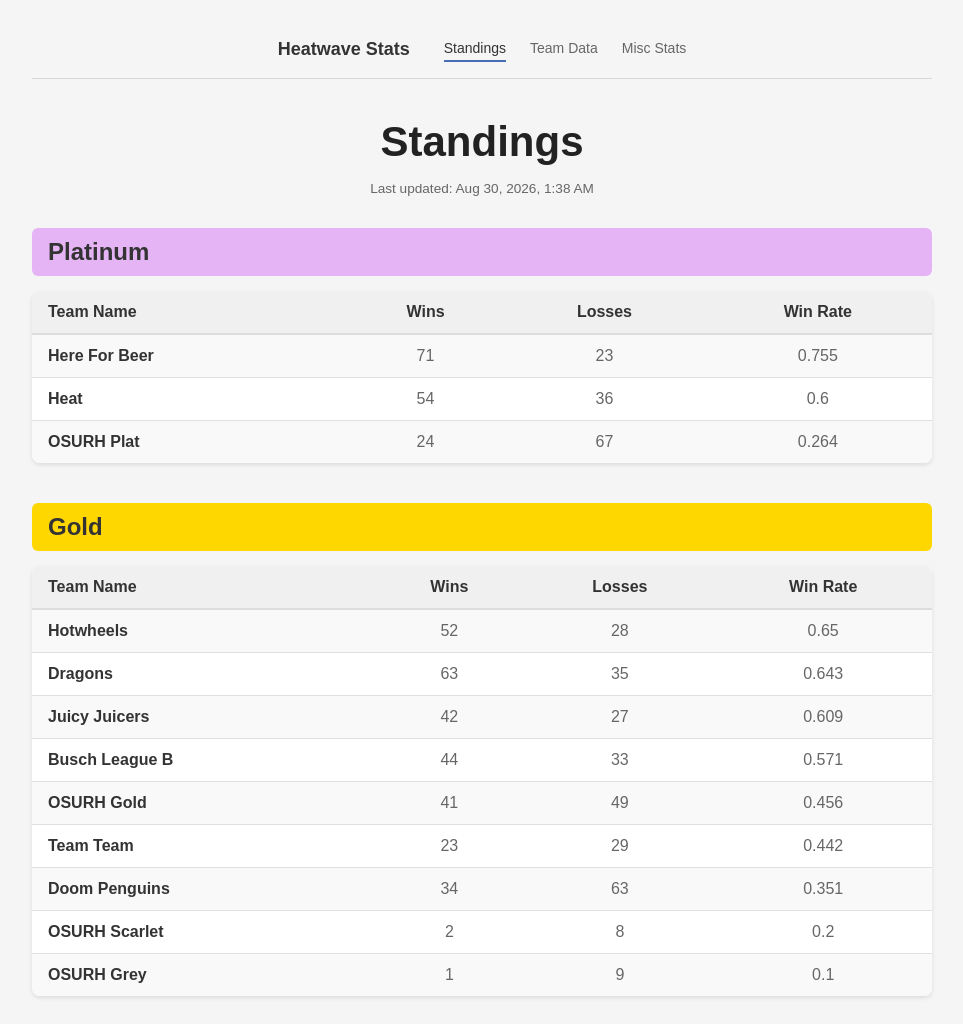
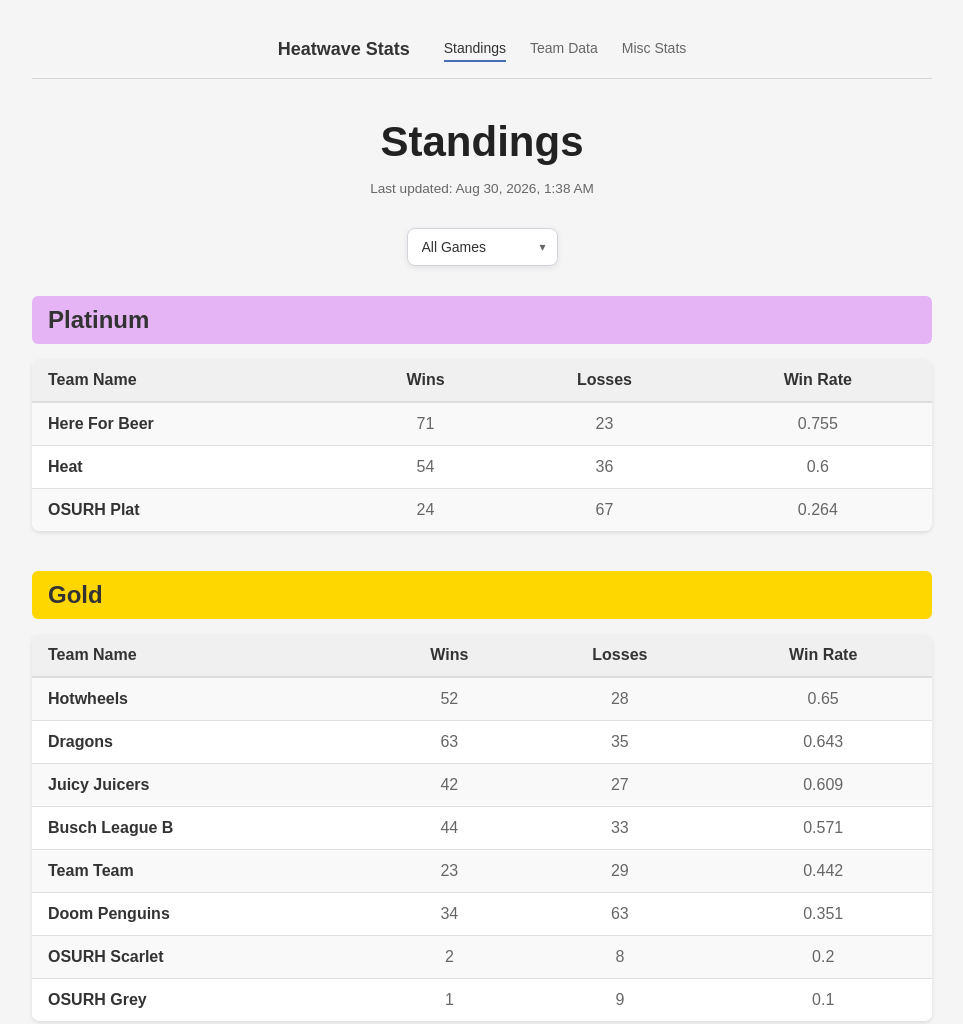
Before and after one commit to TheProgrammingTurkey/heatwaveStats, a plain HTML site: page standings.html in a window 1280 px wide. Shown: the top 1024 px of the page, without its empty margins (158-1121 px from the left). Drawn offline with Linux system fonts and the light colour scheme.

Commit message:
Last 10, last 20, or all games in standings

```diff
--- a/ids.csv
+++ b/ids.csv
@@ -10,7 +10,7 @@ Flock,N/A,400000,459202,507735,538117,,593792,622461,,,
 Here For Beer,Platinum,407016,442803,507554,530790,562121,593496,,654099,672567,710232
 Dub-inskys,N/A,411391,,,,,,,,,
 Busch League,N/A,373090,447174,,,,,,,,
-OSURH Gold,Gold,400075,459080,507774,523219,555201,584920,622429,640930,,
+OSURH Gold,N/A,400075,459080,507774,523219,555201,584920,622429,640930,,
 Bronze Rejects,N/A,,459332,,542276,,,,,,
 Bronze Free Agents,N/A,,450839,496474,,,,,,,
 Doom Penguins,Gold,399855,455035,507979,537355,560161,593384,622457,654132,680936,
--- a/script.js
+++ b/script.js
@@ -1,3 +1,20 @@
+let amtOfGames = "all";
+const gameAmtSelection = document.getElementById("amtOfGamesSelection");
+
+if (gameAmtSelection) {
+    gameAmtSelection.addEventListener("change", async function () {
+
+        amtOfGames = Number(this.value);
+
+        const [teamIDs, gameLogs] = await Promise.all([
+            loadCSV("ids.csv"),
+            loadCSV("data.csv")
+        ]);
+
+        rankTeamsByWinPercentage(teamIDs, gameLogs);
+    });
+}
+
 async function loadCSV(url) {
     // Fetch a CSV file from the same folder as the webpage.
     const res = await fetch(url);
@@ -44,8 +61,6 @@ async function updateLastUpdatedDisplay() {
 function teamNameFromId(teamIDs, id) {
     const team = teamIDs.find(row => row.slice(2).includes(String(id)));
     if(team) return team[0];
-
-    console.warn("Unknown team ID:", id);
     return `Unknown team (${id})`;
 }
 
@@ -118,7 +133,14 @@ async function allTimeRecord(games, team){
     let wins = 0;
     let losses = 0;
     // Count a win or loss whenever this team appears in a completed game.
-    games.forEach(game => {
+    games = [...games].reverse();
+    for (const game of games) {
+        if (amtOfGames == "10" && (wins + losses >= 10 || team[1] == "N/A")) {
+            break;
+        }
+        if (amtOfGames == "20" && (wins + losses >= 20 || team[1] == "N/A")) {
+            break;
+        }
         if(team.includes(game[2])){
             if(parseInt(game[4]) > parseInt(game[5])){
                 wins++;
@@ -134,7 +156,7 @@ async function allTimeRecord(games, team){
                 losses++;
             }
         }
-    });
+    }
     let winPercentage = Math.round((wins/(wins+losses))*1000)/1000;
     return [team[0], wins, losses, winPercentage];
 }
@@ -162,7 +184,6 @@ async function rankTeamsByWinPercentage(teamIDs, gameLogs){
         else if(team[1] == "N/A"){
             naStats.push(await allTimeRecord(gameLogs, team));
         }
-        console.log((teamIDs.indexOf(team)+1) + " Out of " + teamIDs.length + " Teams Done");
     }
 
     // Sort every division from highest to lowest win percentage.
@@ -207,6 +228,13 @@ async function rankTeamsByWinPercentage(teamIDs, gameLogs){
             tableBody.appendChild(row);
         });
     });
+
+    if(amtOfGames == "all"){
+        document.getElementsByClassName("tier-section")[4].style.display = "Block";
+    }
+    else{
+        document.getElementsByClassName("tier-section")[4].style.display = "None";
+    }
 }
 
 async function teamVSteam(games, team1, team2){
--- a/standings.html
+++ b/standings.html
@@ -24,6 +24,16 @@
             <br>
             <p id="lastUpdated" class="last-updated" aria-live="polite">Loading last update...</p>
         </header>
+
+        <div class="controls">
+            <div class="select-wrapper">
+                <select id="amtOfGamesSelection">
+                    <option value="all">All Games</option>
+                    <option value="10">Last 10 Games</option>
+                    <option value="20">Last 20 Games</option>
+                </select>
+            </div>
+        </div>
 
         <div class="tier-section">
             <h2 class="tier-header platinum" style="background-color: #e5b4f4; color: #333;">Platinum</h2>
--- a/style.css
+++ b/style.css
@@ -327,6 +327,63 @@ th:nth-child(n+2) {
     text-align: center;
 }
 
+.controls {
+    display: flex;
+    justify-content: center;
+    margin: 20px 0 30px;
+}
+
+#amtOfGamesSelection {
+    appearance: none;
+    -webkit-appearance: none;
+    -moz-appearance: none;
+
+    padding: 10px 40px 10px 14px;
+    font-size: 14px;
+    font-weight: 500;
+
+    border: 1px solid #d1d5db;
+    border-radius: 8px;
+    background-color: #ffffff;
+    color: #333;
+
+    cursor: pointer;
+    outline: none;
+
+    box-shadow: 0 2px 6px rgba(0,0,0,0.08);
+
+    transition: all 0.2s ease;
+}
+
+/* Hover */
+#amtOfGamesSelection:hover {
+    border-color: #a855f7; /* subtle purple to match Platinum */
+    box-shadow: 0 3px 8px rgba(0,0,0,0.12);
+}
+
+/* Focus (when clicked) */
+#amtOfGamesSelection:focus {
+    border-color: #9333ea;
+    box-shadow: 0 0 0 3px rgba(147, 51, 234, 0.15);
+}
+
+/* Custom dropdown arrow */
+.select-wrapper {
+    position: relative;
+    display: inline-block;
+}
+
+.select-wrapper::after {
+    content: "▾";
+    position: absolute;
+    right: 12px;
+    top: 50%;
+    transform: translateY(-50%);
+    pointer-events: none;
+    font-size: 12px;
+    color: #666;
+}
+
 @media screen and (max-width: 900px) {
     h2{
         font-size: 15px;
```
